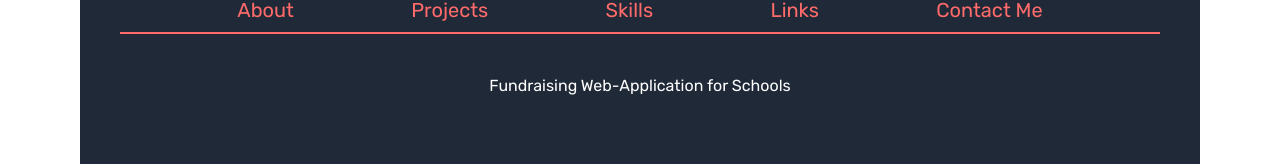
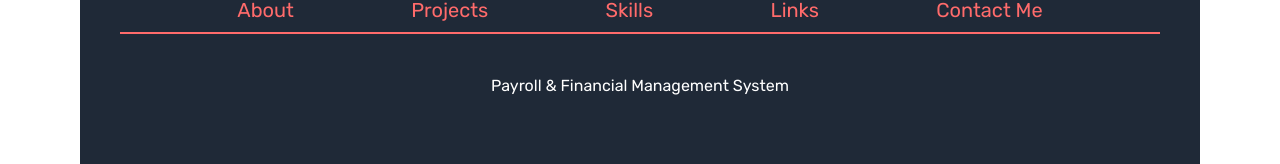
Before and after one commit to savelievamareena/cv, a Next.js app: page /projects/1 in a window 1280 px wide. Shown: the part 148-312 px from the top of the page. Built offline with nearby package versions, Linux system fonts and the light colour scheme; data requests are answered from the project's data file.

Commit message:
feat: update projects and README

```diff
--- a/_data/db.json
+++ b/_data/db.json
@@ -2,68 +2,119 @@
   "projects": [
     {
       "id": 1,
+      "title": "Payroll & Financial Management System",
+      "period": "2026",
+      "description": "I built an information-dense front-end for an internal payroll and financial management platform (~100 internal users) on a legacy stack. I implemented data-heavy interfaces working with large datasets: complex tables, advanced filtering, pagination, and form-heavy, API-driven workflows. I also refactored key modules to improve maintainability and readability while carefully preserving the existing business logic.",
+      "technologies": [
+        "TypeScript",
+        "JavaScript",
+        "React",
+        "Next.js",
+        "Redux",
+        "Material UI (MUI)",
+        "REST API"
+      ]
+    },
+    {
+      "id": 2,
+      "title": "Logistics & Document Management Tool",
+      "period": "2025",
+      "description": "I worked on a logistics platform used by around 30 corporate clients. I owned a large-scale technical-debt reduction initiative, resolving roughly 80% of known legacy issues and significantly improving system stability. I also designed and delivered document-management flows that support worldwide goods-delivery processes.",
+      "technologies": [
+        "TypeScript",
+        "JavaScript",
+        "React",
+        "React Query",
+        "Zustand",
+        "Ant Design",
+        "Node.js",
+        "Prisma",
+        "PostgreSQL"
+      ]
+    },
+    {
+      "id": 3,
+      "title": "MedTech Platform",
+      "period": "2024–2025",
+      "description": "Delivered front-end features for a high-traffic MedTech platform serving around 300,000 monthly users. I took ownership of a critical performance issue on a mobile page, diagnosed the root cause and resolved it end-to-end by introducing lazy loading, code splitting, and asset optimization, making the page stable across all devices. I led the implementation of responsive, accessible, pixel-perfect layouts (WCAG-compliant) and developed a PHP plugin to automate 3D model uploads to the database.",
+      "technologies": [
+        "TypeScript",
+        "JavaScript",
+        "React",
+        "SASS",
+        "PHP",
+        "WordPress",
+        "WCAG / Accessibility"
+      ]
+    },
+    {
+      "id": 4,
+      "title": "Employees Management App",
+      "period": "2023–2024",
+      "description": "A full-featured web application for managing employee profiles, CVs, skills, and reference data. I implemented authentication (registration, login, email verification), professional profiles with skills and languages, CV management with printable previews, and administrative controls for departments, positions, skills, and languages. The app includes bulk operations, breadcrumb navigation, a notification system, light/dark theme switching, and full English/Russian internationalization, all backed by a GraphQL API with strongly-typed forms and validation.",
+      "technologies": [
+        "TypeScript",
+        "JavaScript",
+        "React",
+        "Apollo GraphQL",
+        "Ant Design",
+        "React Hook Form + Zod",
+        "i18next",
+        "Vite"
+      ]
+    },
+    {
+      "id": 5,
+      "title": "Personal CV Website",
+      "period": "2024",
+      "description": "Personal CV Website Developed with Next.js and Tailwind CSS: As a web developer, I crafted my own CV website utilizing Next.js (a React framework) and Tailwind CSS for a sleek and modern styling. Meticulous effort was invested to ensure a responsive layout that is compatible not only with various web browser dimensions, but also with different mobile device resolutions. I employed JSON Server (a Node module) as a swift and uncomplicated solution to create a quick REST web service. I set up a server for hosting my CV on Amazon AWS using Terraform for infrastructure automation.",
+      "technologies": [
+        "JavaScript",
+        "React",
+        "Next.js",
+        "Tailwind",
+        "PostCSS",
+        "Cloudflare"
+      ]
+    },
+    {
+      "id": 6,
+      "title": "Hacker News Website Interface",
+      "period": "2023",
+      "description": "Developed a dynamic interface for a Hacker News site, featuring an auto-refreshing news feed and an interactive news page. Implemented a real-time news list with sorting by date, clickable news items leading to detailed pages, automatic and manual refresh options, and a nested comment system. Ensured seamless user experience with intuitive navigation and responsive design.",
+      "technologies": [
+        "JavaScript",
+        "React",
+        "Redux",
+        "Hacker News API"
+      ]
+    },
+    {
+      "id": 7,
+      "title": "Healthcare Patient Interaction and Scheduling Platform",
+      "period": "2022",
+      "description": "Engineered a robust Patient Interaction Platform tailored for a medical clinic. Features implemented: functionality for three types of users (guest, admin and patient), reviews, callback requests, possibility to make an appointment and to delete it for patients, personal cabinet for admins with the access to reviews moderation, an algorithm that calculates the proper time slots of the appointments to be displayed on the patient's page.",
+      "technologies": [
+        "Java (SpringBoot, Hibernate)",
+        "JavaScript",
+        "React",
+        "Redux",
+        "MySQL",
+        "Webpack"
+      ]
+    },
+    {
+      "id": 8,
       "title": "Fundraising Web-Application for Schools",
-      "description": "In this project I played a key role in front-end and back-end development. Features implemented: weakly reports on donations, integration with PayPal API including recurring payments, several types of users functionality (principals, teachers, admins, bookkeepers, parents, students), scheduled emails within 6 timezones, cron jobs for weekly newsletters.",
+      "period": "2019–2020",
+      "description": "In this project I played a key role in front-end and back-end development. Features implemented: weekly reports on donations, integration with PayPal API including recurring payments, several types of users functionality (principals, teachers, admins, bookkeepers, parents, students), scheduled emails within 6 timezones, cron jobs for weekly newsletters.",
       "technologies": [
         "PHP 5 (Yii)",
         "JavaScript (jQuery)",
         "PayPal API",
         "MySQL"
       ]
-    },
-    {
-      "id": 2,
-      "title": "Healthcare Patient Interaction and Scheduling Platform",
-      "description": "Engineered a robust Patient Interaction Platform tailored for a medical clinic. Features implemented: functionality for three types of users (quest, admin and patient), reviews, callback requests, possibility to make an appointment and to delete it for patients, personal cabinet for admins with the access to reviews moderation, an algorithm that calculates the proper time slots of the appointments to be displayed on the patient's page.",
-      "technologies": [
-        "Java (SpringBoot, Hibernate)",
-        "JavaScript (React)",
-        "MySQL"
-      ]
-    },
-    {
-      "id": 3,
-      "title": "Personal CV Website",
-      "description": "Personal CV Website Developed with Next.js and Tailwind CSS: As a web developer, I crafted my own CV website utilizing Next.js (a React framework) and Tailwind CSS for a sleek and modern styling. Meticulous effort was invested to ensure a responsive layout that is compatible not only with various web browser dimensions, but also with different mobile device resolutions. I employed JSON Server (a Node module) as a swift and uncomplicated solution to create a quick REST web service. I set up a server for hosting my CV on Amazon AWS using Terraform for infrastructure automation.",
-      "technologies": [
-        "JavaScript (React, Next.js)",
-        "Tailwind",
-        "Terraform"
-      ]
-    },
-    {
-      "id": 4,
-      "title": "Real-Time Multiplayer Tic-Tac-Toe Game",
-      "description": "Implemented a real-time multiplayer Tic-Tac-Toe game enabling two players to interact and play the game seamlessly on the web. Utilized React.js for building a user-friendly and responsive front-end interface. Incorporated the use of React hooks to manage the state and lifecycle of the game, ensuring a real-time gaming experience. The back-end, written in Node.js, handles player moves, game state, and user sessions, providing robust and efficient game management. I integrated a simple yet effective error handling mechanism to manage game exceptions and provide a smooth user experience.",
-      "technologies": [
-        "JavaScript (React)",
-        "Node.js",
-        "Polling"
-      ]
-    },
-    {
-      "id": 5,
-      "title": "Hacker News Website Interface",
-      "description": "Developed a dynamic interface for a Hacker News site, featuring an auto-refreshing news feed and an interactive news page. Implemented a real-time news list with sorting by date, clickable news items leading to detailed pages, automatic and manual refresh options, and a nested comment system. Ensured seamless user experience with intuitive navigation and responsive design.",
-      "technologies": [
-        "JavaScript (React)",
-        "Redux",
-        "Hacker News API"
-      ]
     }
   ],
-  "messages": [
-    {
-      "name": "Maryna Savelyeva",
-      "email": "persempre1@yandex.ru",
-      "text": "jljkljkljl",
-      "id": 2
-    },
-    {
-      "name": "проропоп",
-      "email": "persempre1@yandex.ru",
-      "text": "",
-      "id": 3
-    }
-  ]
+  "messages": []
 }
--- a/app/projects/ProjectsList.jsx
+++ b/app/projects/ProjectsList.jsx
@@ -1,36 +1,16 @@
 'use client'
 import React from "react";
 import {BsArrowLeftCircle, BsArrowRightCircle} from "react-icons/bs";
+import db from "@/_data/db.json";
+
+const projects = db.projects;
 
 export default function ProjectsList() {
-    const [pData, setPData] = React.useState([]);
-    const [loading, setLoading] = React.useState(true);
     const [activeProjectIndex, setActiveProjectIndex] = React.useState(0);
-    const [activeProject, setActiveProject] = React.useState({});
-
-    React.useEffect(()=> {
-        fetch('http://localhost:4000/projects')
-            .then((res) => res.json())
-            .then((data) => {
-                setPData([...data]);
-                setLoading(false);
-            }).catch(error => {
-                console.log(error)
-            })
-    }, []);
-
-    React.useEffect(()=> {
-        if(pData.length > 0) {
-            setActiveProject({...pData[activeProjectIndex]});
-        }
-    }, [pData]);
-
-    React.useEffect(()=> {
-        setActiveProject({...pData[activeProjectIndex]});
-    }, [activeProjectIndex]);
+    const activeProject = projects[activeProjectIndex];
 
     function projectsFlipNext() {
-        if(activeProjectIndex === pData.length - 1) {
+        if(activeProjectIndex === projects.length - 1) {
             setActiveProjectIndex(0);
         }else {
             setActiveProjectIndex(activeProjectIndex + 1);
@@ -39,19 +19,21 @@ export default function ProjectsList() {
 
     function projectsFlipPrev() {
         if(activeProjectIndex === 0) {
-            setActiveProjectIndex(pData.length - 1);
+            setActiveProjectIndex(projects.length - 1);
         }else {
             setActiveProjectIndex(activeProjectIndex - 1);
         }
     }
 
-    if (loading) return <p>Loading...</p>
-    if (!pData) return <p>No profile data</p>
+    if (!projects.length) return <p>No profile data</p>
 
     return(
         <div className="flex flex-col justify-between flex-1">
             <div key={activeProject.id} className="flex justify-evenly flex-row">
-                <div className="responsive-pr-column1">{activeProject.title}</div>
+                <div className="responsive-pr-column1">
+                    <div>{activeProject.title}</div>
+                    {activeProject.period && <div className="text-sm opacity-60 mt-1">{activeProject.period}</div>}
+                </div>
                 <div className="responsive-pr-column2">{activeProject.description}</div>
                 <div className="responsive-pr-column3">
                     {activeProject.technologies?.map((technology, i) => {
--- a/app/projects/[id]/page.jsx
+++ b/app/projects/[id]/page.jsx
@@ -1,25 +1,24 @@
 import {notFound} from "next/navigation";
+import db from "@/_data/db.json";
+
 export const dynamicParams = true;
 
-export async function generateStaticParams() {
-    let res = await fetch("http://localhost:4000/projects");
-    let projects = await res.json();
-    return projects.map(pr => ({
+export function generateStaticParams() {
+    return db.projects.map(pr => ({
         id: pr.id.toString()
     }))
 }
 
-async function getProject(id) {
-    let path = "http://localhost:4000/projects/" + id;
-    let res = await fetch(path);
-    if(!res.ok) {
+function getProject(id) {
+    let project = db.projects.find(pr => pr.id.toString() === id);
+    if(!project) {
         notFound();
     }
-    return await res.json();
+    return project;
 }
 
-export default async function ProjectDetails({params}) {
-    let project = await getProject(params.id);
+export default function ProjectDetails({params}) {
+    let project = getProject(params.id);
     return(
         <div>
             {project.title}
```
Also changed, not shown: app/components/Hello.jsx (+16 -13 lines), 2 other files (tests, documents, lock files or other folders).
